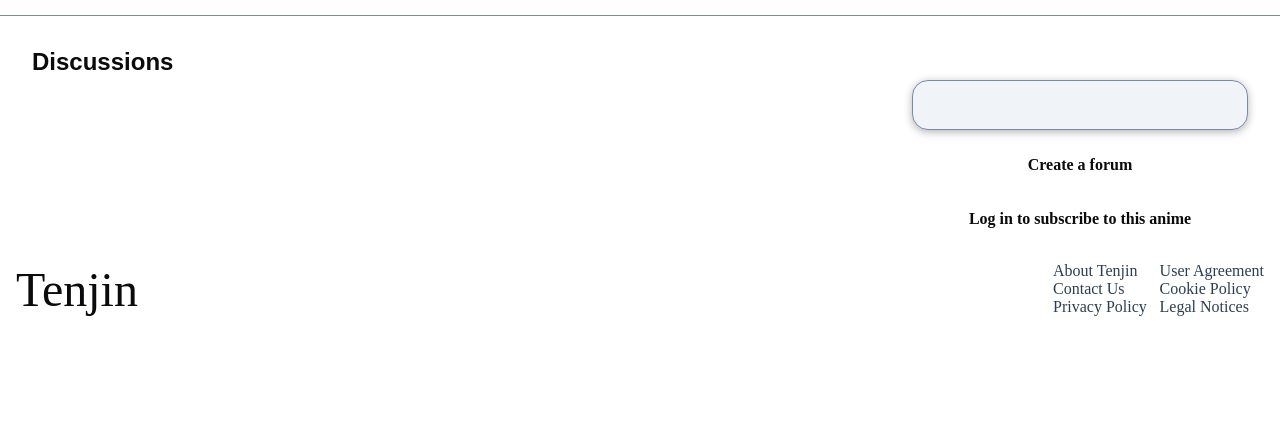
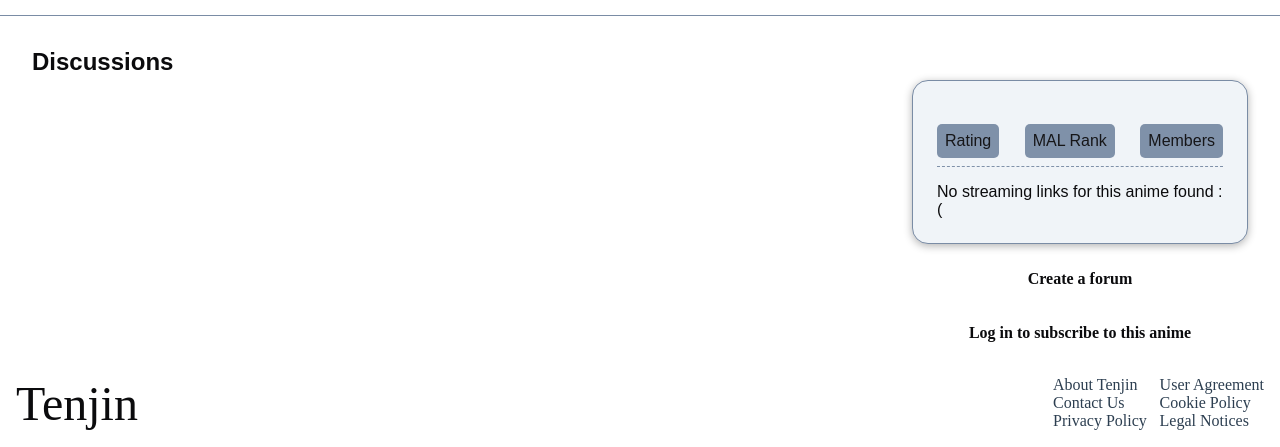
Before and after one commit to parthacharyaaaaa/Tenjin, a Flask app: template resource_server/templates/anime.html in a window 1280 px wide. Shown: the part 556-1003 px from the top of the page. Before the commit the page ends 872 px from the top, so only its background shows below. Run offline with Flask 3, Linux system fonts and the light colour scheme; the template is opened without the code that fills it, so the values that code supplies are empty; parts of the project's set-up code (start-up, migrations or seed data) failed here and were passed over; some web fonts are replaced.

Commit message:
Updates anime page to have server side rendering for anime details

```diff
--- a/resource_server/static/scripts/anime.js
+++ /dev/null
@@ -1,195 +0,0 @@
-document.addEventListener('DOMContentLoaded', async () => {
-    let dbCursor = 0;
-    let loading = false;
-    const pathParts = window.location.pathname.split('/');
-    const animeId = pathParts[pathParts.length - 1];
-
-    let selectedAnime = null;
-    let cachedAnime = null;
-    const stored = sessionStorage.getItem('selectedAnime');
-    if (stored && stored !== 'undefined' && stored !== '') {
-        try {
-            cachedAnime = JSON.parse(stored);
-        } catch (e) {
-            console.warn("Invalid cached anime JSON, clearing...");
-            sessionStorage.removeItem('selectedAnime');
-        }
-    }
-
-    if (cachedAnime && cachedAnime.id == animeId) {
-        selectedAnime = cachedAnime;
-    } else {
-        try {
-            const response = await fetch(`/animes/${animeId}`);
-            if (!response.ok) throw new Error(await response.text());
-            selectedAnime = (await response.json()).anime;
-            sessionStorage.setItem('selectedAnime', JSON.stringify(selectedAnime));
-        } catch (err) {
-            console.error("Fetch error:", err);
-            return;
-        }
-    }
-
-    // Set banner
-    const bannerEl = document.getElementById('anime-banner');
-    if (bannerEl) {
-        bannerEl.src = `/static/${selectedAnime.banner}`;
-    }
-    const description = document.getElementById('anime-description');
-    console.log(selectedAnime)
-    description.innerHTML = `<h1>${selectedAnime.title}</h1> <hr>` + selectedAnime.synopsis || "Failed to fetch this anime's synopsis"
-
-    // Populate stats and links
-    function populateStats(anime) {
-        const statsEl = document.getElementById('anime-stats');
-        if (!statsEl) return;
-        statsEl.innerHTML = `
-            <h2>${anime.title}</h2>
-            <div class="stat-line"><span>Rating:</span><span>${anime.rating}</span></div>
-            <div class="stat-line"><span>Ranking:</span><span>#${anime.mal_ranking}</span></div>
-            <div class="stat-line"><span>Members:</span><span>${anime.members?.toLocaleString() || 'N/A'}</span></div>
-            <div class="stat-line"><span>Genres:</span><span>${anime.genres?.join(', ') || 'N/A'}</span></div>
-            <div id="stream-links"><em>Loading stream links...</em></div>
-        `;
-    }
-    populateStats(selectedAnime);
-
-    async function populateStreamLinks() {
-        try {
-            const res = await fetch(`/animes/${animeId}/links`);
-            const data = await res.json();
-            const streamContainer = document.getElementById('stream-links');
-
-            const linksObj = data?.stream_links;
-            if (!linksObj || Object.keys(linksObj).length === 0) {
-                streamContainer.innerHTML = `<div class="stat-line"><span>Streams:</span><span>N/A</span></div>`;
-                return;
-            }
-
-            const links = Object.entries(linksObj).map(
-                ([site, url]) => `<div class="stream-link"><a href="${url}" target="_blank" rel="noopener noreferrer">${site}</a></div>`
-            ).join("");
-
-            streamContainer.innerHTML = `<div class="stat-line" style="flex-direction: column; align-items: flex-start;">
-                                            <span>Streams:</span>
-                                            <div class="stream-links-list">${links}</div>
-                                        </div>`;
-        } catch (err) {
-            console.error("Failed to load stream links", err);
-        }
-    }
-
-
-    populateStreamLinks();
-
-    async function fetchMoreForums() {
-        if (loading) return;
-        loading = true;
-
-        try {
-            const cursorParam = dbCursor ? encodeURIComponent(dbCursor) : 0;
-            const res = await fetch(`/animes/${selectedAnime.id}/forums?cursor=${cursorParam}`);
-            if (!res.ok) throw new Error(`Failed to fetch forums: ${res.status}`);
-            const data = await res.json();
-            dbCursor = data.cursor;
-            appendForums(data.forums);
-        } catch (e) {
-            console.error("Error fetching forums", e);
-        } finally {
-            loading = false;
-        }
-    }
-
-    function appendForums(forums) {
-        const container = document.getElementById('forum-container');
-        if (!container) return;
-        forums.forEach(forum => {
-            const div = document.createElement('div');
-            div.className = 'forum-post';
-            div.innerHTML = `
-                <h3>${forum.name}</h3>
-                <p>${forum.description || 'No description provided.'}</p>
-                <div class="forum-meta">
-                    <span><strong>Posts:</strong> ${forum.posts}</span>
-                    <span><strong>Subscribers:</strong> ${forum.subscribers}</span>
-                    <span><strong>Created:</strong> ${forum.epoch || 'N/A'}</span>
-                    <span><strong>Admins:</strong> ${forum.admin_count || 'N/A'}</span>
-                </div>
-            `;
-
-            div.addEventListener('click', async () => {
-                sessionStorage.setItem('selectedForum', JSON.stringify(forum));
-                window.location.href = `/view/forum/${forum.name}`;
-            })
-            container.appendChild(div);
-        });
-    }
-
-    function onScroll() {
-        const nearBottom = window.innerHeight + window.scrollY >= document.body.offsetHeight - 400;
-        if (nearBottom) fetchMoreForums();
-    }
-
-    window.addEventListener('scroll', onScroll);
-    // document.getElementById("forum-section").addEventListener('scroll', onScroll);
-
-    fetchMoreForums();
-
-    const makeForumBtn = document.getElementById('forum-make-btn');
-
-    const modal = document.getElementById('forum-modal');
-    const closeBtn = document.querySelector('.forum-close-btn');
-    const submitBtn = document.getElementById('forum-submit');
-    const toast = document.getElementById('forum-toast');
-
-    makeForumBtn.addEventListener('click', () => {
-        modal.classList.remove('hidden');
-    });
-
-    closeBtn.addEventListener('click', () => {
-        modal.classList.add('hidden');
-    });
-
-    submitBtn.addEventListener('click', async () => {
-        const name = document.getElementById('forum-name').value.trim();
-        const desc = document.getElementById('forum-desc').value.trim();
-
-        if (!name) {
-            alert("Forum name is required.");
-            return;
-        }
-
-        try {
-            const response = await fetch("/forums", {
-                method: "POST",
-                headers: {
-                    "Content-Type": "application/json"
-                },
-                body: JSON.stringify({
-                    forum_name: name,
-                    anime_id: animeId,
-                    ...(desc ? { desc } : {})
-                })
-            });
-
-            if (!response.ok) {
-                const err = await response.json();
-                throw new Error(err.description || "Something went wrong.");
-            }
-
-            // success
-            modal.classList.add('hidden');
-            showToast();
-
-        } catch (error) {
-            alert(error.message);
-        }
-    });
-
-    function showToast() {
-        toast.classList.remove('hidden');
-        setTimeout(() => {
-            toast.classList.add('hidden');
-        }, 2500);
-    }
-});
--- a/resource_server/static/stylesheets/anime.css
+++ b/resource_server/static/stylesheets/anime.css
@@ -121,16 +121,29 @@
     opacity: 0.95;
     border-bottom: 1px dashed var(--BDRCOLOR);
     padding-bottom: 0.5rem;
+
+    & div{
+        display: flex;
+        flex-flow: column nowrap;
+        background-color: var(--BDRCOLOR);
+        padding: 8px;
+        border-radius: 5px;
+        text-align: center;
+
+        & span{
+            font-weight: bolder;
+            color: var(--FCOLOR-HIGHLIGHT)
+        }
+    }
 }
 
-.stream-links-list {
+.stream-links{
     display: flex;
     flex-direction: column;
     gap: 0.4rem;
     margin-top: 0.4rem;
-}
 
-.stream-link a {
+    & a {
         color: var(--FCOLOR-HIGHLIGHT);
         font-weight: 500;
         font-size: 0.95rem;
@@ -138,10 +151,12 @@
         word-break: break-all;
     }
 
-.stream-link a:hover {
+    & a:hover {
         color: var(--FCOLOR);
         text-decoration: underline;
     }
+}
+
 
 .forum-post h3 {
     font-size: 1.4rem;
--- a/resource_server/templates/anime.html
+++ b/resource_server/templates/anime.html
@@ -3,13 +3,19 @@
 {% block title %} Anime Details {% endblock %}
 
 {% block depends %}
-<link rel="stylesheet" type="text/css" href="{{ url_for('static', filename='stylesheets/anime.css') }}"/>
+<link rel="stylesheet" type="text/css" href="{{ url_for('static', filename='stylesheets/anime.css') }}" />
 {% endblock %}
 
 {% block content %}
 <div class="anime-top">
-    <img class="anime-banner" id="anime-banner"></img>
-    <div class="anime-description" id="anime-description"></div>
+    <img class="anime-banner" id="anime-banner" src="{{url_for('static', filename=anime.get('banner'))}}"></img>
+    <div class="anime-description" id="anime-description">
+        {{anime.get('synopsis',
+        "Looks like the description for this anime took a detour on the way here — and never
+        came back. We tried poking the database, whispering to the server, even bribing the API with cookies, but no
+        luck. On the bright side, it's still got fewer plot holes than some long-running shounen arcs!
+        ")}}
+    </div>
 </div>
 
 <div class="anime-detail-layout" id="anime-detail-layout">
@@ -31,7 +37,40 @@
 
     <div class="anime-sidebar">
         <div class="anime-stats-card" id="anime-stats">
-            <!-- Stats populated by JS -->
+            <h2>{{anime['title']}}</h2>
+            <div class="stat-line">
+                <div>
+                    Rating
+                    <span>
+                        {{anime.get('rating', 'N/A')}}
+                    </span>
+                </div>
+                <div>
+                    MAL Rank
+                    <span>
+                        {{anime.get('mal_ranking', 'N/A')}}
+                    </span>
+                </div>
+                <div>
+                    Members
+                    <span>
+                        {{anime.get('members', 'N/A')}}
+                    </span>
+                </div>
+            </div>
+            <div class="stream-links">
+                {% if not anime.get('stream_links') %}
+                <p>
+                    No streaming links for this anime found :(
+                </p>
+                {% else %}
+                {% for website, link in anime['stream_links'].items() %}
+                <a target="_blank" href="{{link}}">
+                    {{website}}
+                </a>
+                {% endfor %}
+                {% endif %}
+            </div>
         </div>
         <button class="btn-primary" type="button" id="forum-make-btn">Create a forum</button>
         <button class="btn-primary" type="button" id="anime-sub-btn" value="{{auth}}">
@@ -50,6 +89,6 @@
 {% endblock %}
 
 {% block scripts %}
-<script type="text/javascript" src="{{ url_for('static', filename='scripts/anime.js') }}"></script>
+<!-- <script type="text/javascript" src="{{ url_for('static', filename='scripts/anime.js') }}"></script> -->
 <script type="text/javascript" src="{{ url_for('static', filename='scripts/sub_anime.js') }}"></script>
 {% endblock %}
```
Also changed, not shown: resource_server/blueprint_templates.py (+38 -5 lines). Lines whose indentation alone changed are shown as unchanged.
